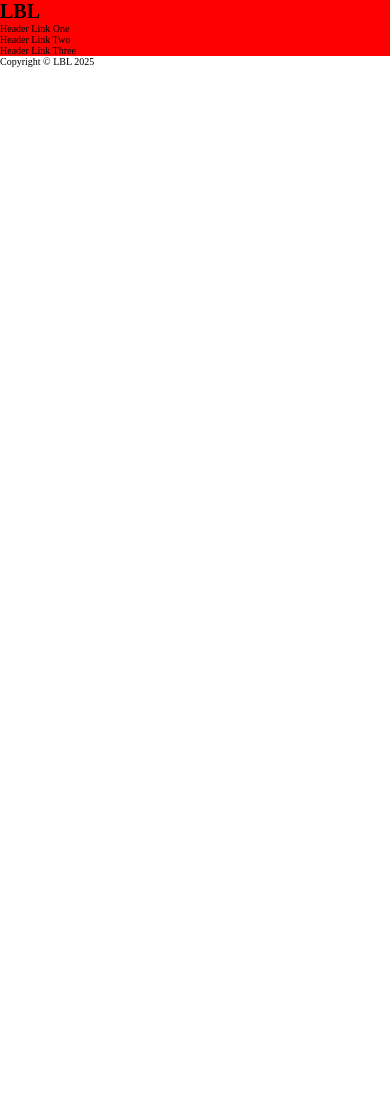
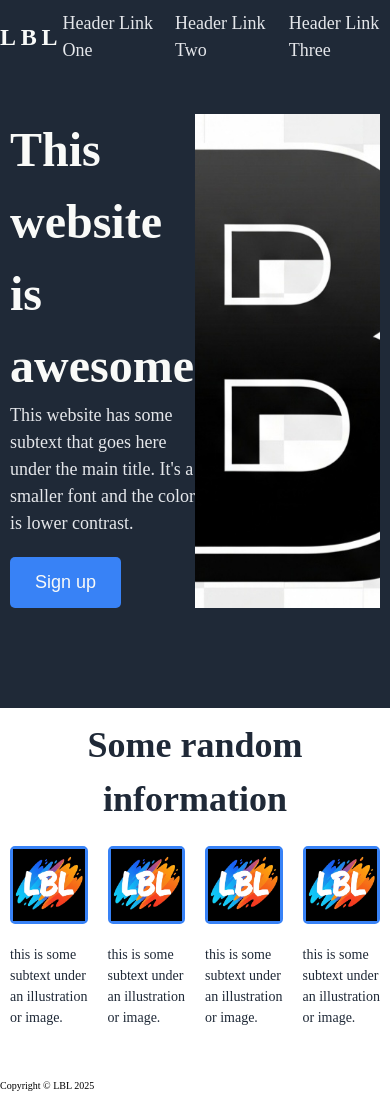
Before and after one commit to LangheBogdan/odin_landing_page, a website: page index.html in a window 390 px wide. Before the commit the page ends 844 px from the top, so only its background shows below. Drawn offline with Linux system fonts and the light colour scheme.

Commit message:
Implement homepage layout and styling
- Added a responsive layout for the header, hero section, and info section.
- Introduced CSS variables for consistent styling and updated container widths.
- Updated header links to use `<a>` tags for proper navigation.
- Designed hero section with a title, description, call-to-action button, and image.
- Styled the info section with a grid layout for items and captions.
- Replaced placeholder logo with a source image in the assets folder.

```diff
--- a/index.html
+++ b/index.html
@@ -11,17 +11,74 @@
   <body>
     <header class="header">
       <div class="header__container">
-        <h1 class="header__logo">LBL</h1>
+        <p class="header__logo">LBL</p>
         <nav class="header__nav">
           <ul class="header__nav-list">
-            <li class="header__nav-item">Header Link One</li>
-            <li class="header__nav-item">Header Link Two</li>
-            <li class="header__nav-item">Header Link Three</li>
+            <li class="header__nav-item">
+              <a class="header__nav-link" href="">Header Link One</a>
+            </li>
+            <li class="header__nav-item">
+              <a class="header__nav-link" href="">Header Link Two</a>
+            </li>
+            <li class="header__nav-item">
+              <a class="header__nav-link" href="">Header Link Three</a>
+            </li>
           </ul>
         </nav>
       </div>
     </header>
-    <main></main>
+    <main>
+      <div class="hero__wrapper">
+        <section class="hero">
+          <div class="hero__content">
+            <h1 class="hero__title">This website is awesome</h1>
+            <p class="hero__text">
+              This website has some subtext that goes here under the main title.
+              It's a smaller font and the color is lower contrast.
+            </p>
+            <button class="hero__cta">Sign up</button>
+          </div>
+          <div class="hero__image-wrapper">
+            <img
+              class="hero__image"
+              src="./assets/images/lbl_transparentBg.png"
+              alt="design image"
+            />
+          </div>
+        </section>
+      </div>
+      <section class="info">
+        <h2 class="info__title">Some random information</h2>
+        <div class="info__items">
+          <div class="info__item">
+            <img src="./assets/images/vibrant_lbl_logo_logo.jpg" alt="" />
+          </div>
+          <div class="info__item">
+            <img src="./assets/images/vibrant_lbl_logo_logo.jpg" alt="" />
+          </div>
+          <div class="info__item">
+            <img src="./assets/images/vibrant_lbl_logo_logo.jpg" alt="" />
+          </div>
+          <div class="info__item">
+            <img src="./assets/images/vibrant_lbl_logo_logo.jpg" alt="" />
+          </div>
+          <p class="info__caption">
+            this is some subtext under an illustration or image.
+          </p>
+          <p class="info__caption">
+            this is some subtext under an illustration or image.
+          </p>
+          <p class="info__caption">
+            this is some subtext under an illustration or image.
+          </p>
+          <p class="info__caption">
+            this is some subtext under an illustration or image.
+          </p>
+        </div>
+      </section>
+      <section class="quote"></section>
+      <section class="cta"></section>
+    </main>
     <footer>Copyright &copy; LBL <span class="footer__get-year"></span></footer>
   </body>
 </html>
--- a/style.css
+++ b/style.css
@@ -12,6 +12,10 @@ html {
 }
 
 body {
+  display: flex;
+  flex-direction: column;
+  height: 100vh;
+  line-height: 1.5;
 }
 
 img {
@@ -48,6 +52,9 @@ img {
   --text-logo: 400 24px/1.2 "Roboto", sans-serif;
   --text-info-header: 900 36px/1.3 "Roboto", sans-serif;
   --text-quote: 300 italic 36px/1.4 "Roboto", sans-serif;
+
+  /*    Widths*/
+  --max-width: 112rem;
 }
 
 .header {
@@ -56,6 +63,114 @@ img {
 
 .header__container {
   margin: 0 auto;
-  max-width: 120rem;
-  background-color: red;
+  max-width: var(--max-width);
+  display: flex;
+  justify-content: space-between;
+  align-items: center;
+  padding: 1rem 0 5rem;
 }
+
+.header__logo {
+  font-size: var(--fs-logo);
+  font-weight: var(--fw-extra-bold);
+  color: var(--color-light-text);
+  letter-spacing: 0.2em;
+}
+
+.header__nav-list {
+  display: flex;
+  gap: 2rem;
+  list-style-type: none;
+}
+.header__nav-link {
+  text-decoration: none;
+  font-size: var(--fs-hero-secondary);
+  color: var(--color-secondary-text);
+}
+
+main {
+  flex: 1;
+}
+.hero__wrapper {
+  background-color: var(--color-dark-bg);
+  padding: 0 1rem 10rem;
+  margin-bottom: 1rem;
+}
+.hero {
+  max-width: var(--max-width);
+  align-items: stretch;
+  display: flex;
+  margin: 0 auto;
+}
+.hero__content,
+.hero__image-wrapper {
+  flex: 1 0 50%;
+}
+
+.hero__title {
+  font-size: var(--fs-hero-main);
+  color: var(--color-light-text);
+}
+.hero__text {
+  color: var(--color-secondary-text);
+  font-size: var(--fs-hero-secondary);
+  margin-bottom: 2rem;
+}
+
+.hero__cta {
+  border: none;
+  display: inline-block;
+  padding: 1.5rem 2.5rem;
+  border-radius: 0.5rem;
+  font-size: var(--fs-hero-secondary);
+  background-color: var(--color-accent-blue);
+  color: var(--color-light-text);
+  text-decoration: none;
+  transition: padding-right 0.5s;
+}
+
+.hero__cta:hover {
+  padding-right: 4.5rem;
+  cursor: pointer;
+}
+
+.hero__image-wrapper {
+  display: flex;
+}
+
+.hero__image {
+  width: 100%;
+  height: 100%;
+  object-fit: cover;
+}
+
+.info__title {
+  font-size: var(--fs-info-header);
+  font-weight: var(--fw-extra-bold);
+  color: var(--color-dark-bg);
+  text-align: center;
+  margin-bottom: 2rem;
+}
+.info {
+  max-width: calc(var(--max-width) - 34rem);
+  margin: 0 auto;
+  padding: 0 1rem 5rem;
+}
+
+.info__items {
+  display: grid;
+  grid-template-columns: repeat(4, minmax(0, 1fr));
+  gap: 2rem;
+}
+
+.info__item {
+  aspect-ratio: 1/1;
+  border: 3px solid var(--color-accent-blue);
+  border-radius: 0.5rem;
+  display: flex;
+}
+
+.info__caption {
+    font-size: calc(var(--fs-hero-secondary) - 4px);
+    color: var(--color-dark-bg);
+}
```
Also changed, not shown: assets/images/vibrant_lbl_logo_logo.jpg (added).
